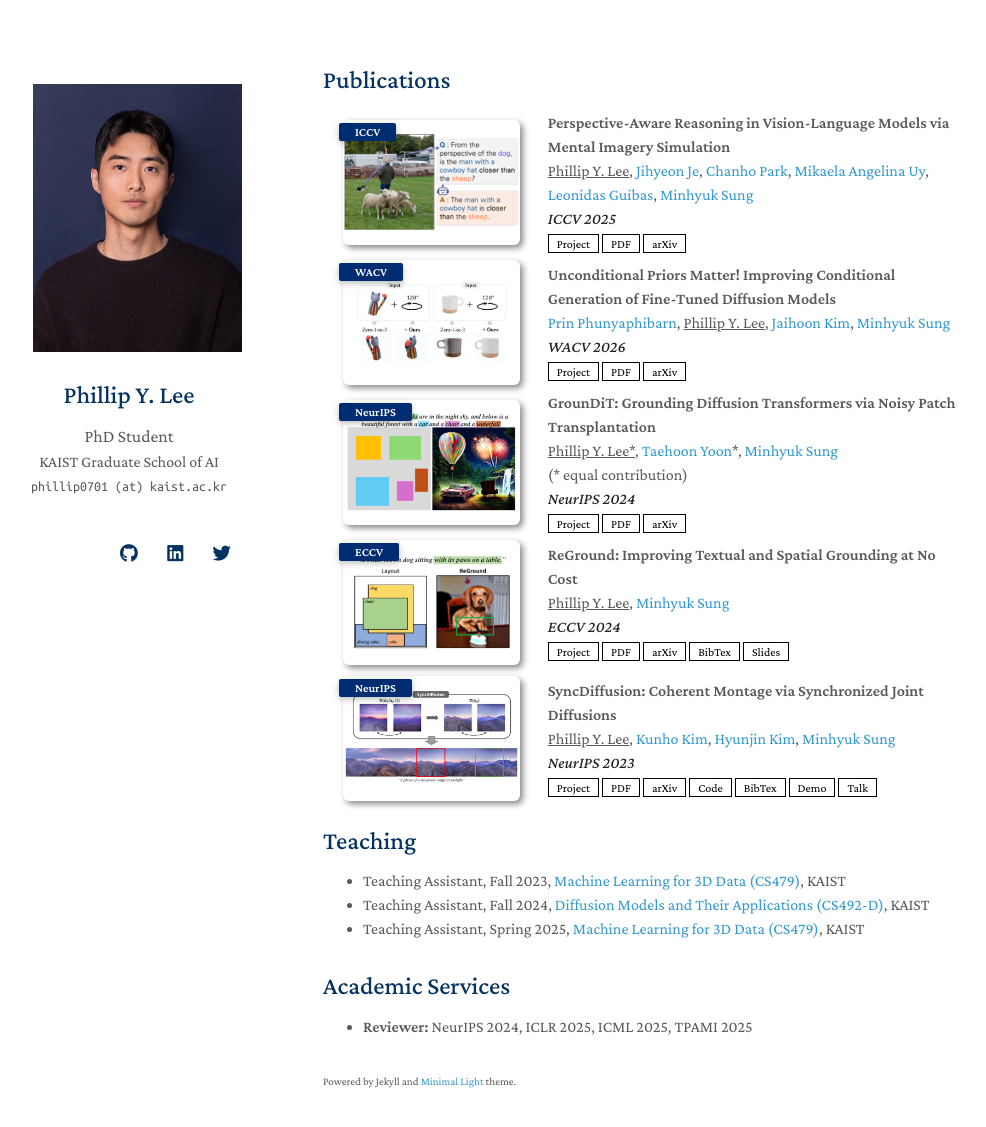
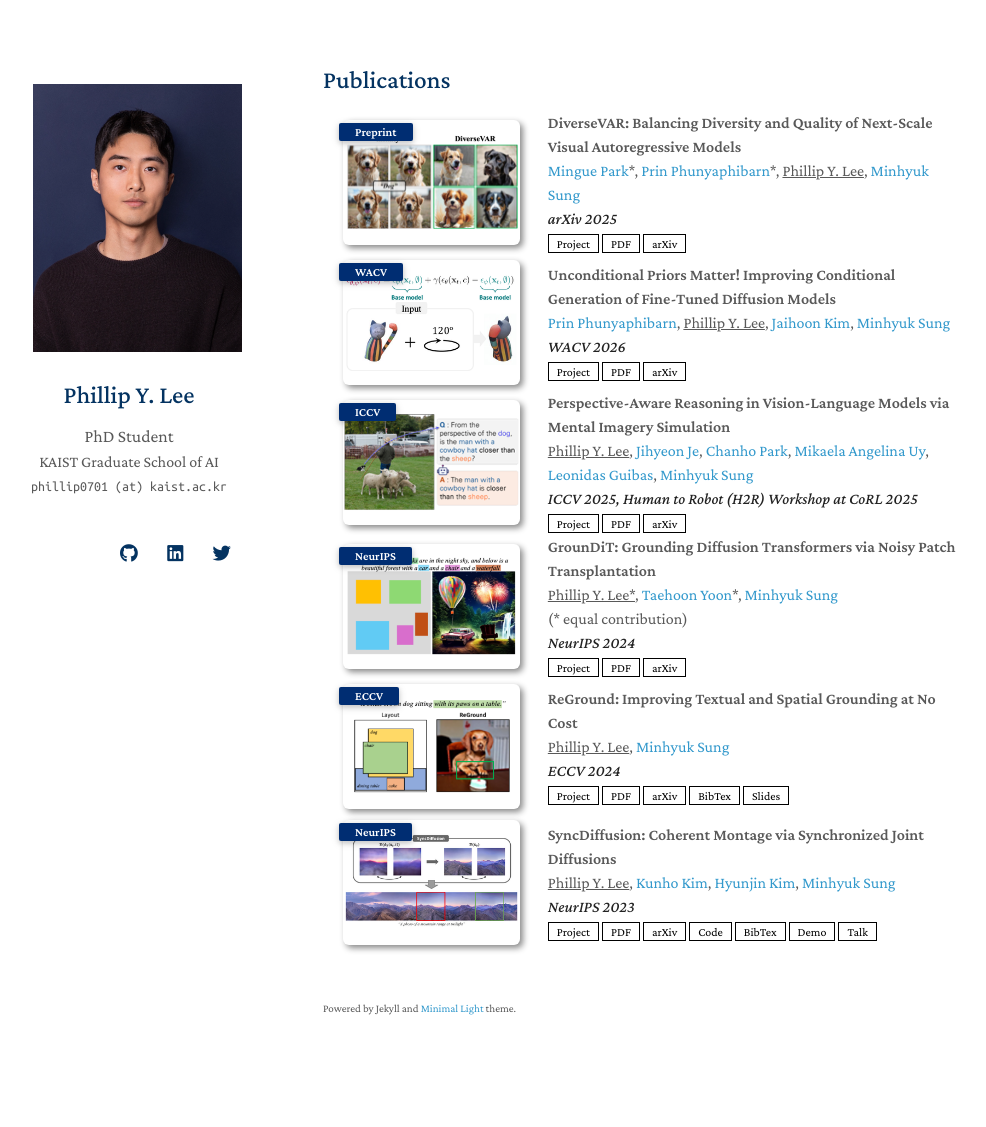
Before and after one commit to phillipinseoul/phillipinseoul.github.io, a Jekyll site: the page publications.html, which Jekyll copies as it is, in a window 1280 px wide and 1162 px high. Shown: the top 1127 px of the window, without its empty margins (147-1133 px from the left). Built offline with Jekyll 4.4.1, drawn with Linux system fonts in a browser that asks for light colours; nearby versions of some CDN libraries; a style sheet for code colours, icons or effects is not loaded.

```diff
--- a/publications.html
+++ b/publications.html
@@ -36,7 +36,6 @@
 
         <!-- <h1>Yuseung "Phillip" Lee</h1> -->
         <h2>Phillip Y. Lee</h2>
-
 
         <position style="font-size:1.10rem;">PhD Student</position>
         <br>
@@ -95,21 +94,20 @@
 <li>
   <div class="pub-row">
     <div class="col-sm-3 abbr" style="position: relative;padding-right: 15px;padding-left: 15px;">
-      <img src="./assets/img/apc_thumbnail.png" class="teaser img-fluid z-depth-1" style="width=100;height=40%" />
-              <abbr class="badge">ICCV</abbr>
+      <img src="./assets/img/diversevar_thumbnail.png" class="teaser img-fluid z-depth-1" style="width=100;height=40%" />
+              <abbr class="badge">Preprint</abbr>
     </div>
     <div class="col-sm-9" style="position:relative;padding-right:15px;padding-left:20px;">
-        <div class="title">Perspective-Aware Reasoning in Vision-Language Models via Mental Imagery Simulation</div>
-        <div class="author"><u>Phillip Y. Lee</u>, <a href="https://jihyeonje.com/">Jihyeon Je</a>, <a href="https://charlieppark.kr/">Chanho Park</a>,
-          <a href="https://mikacuy.github.io/">Mikaela Angelina Uy</a>, <a href="https://geometry.stanford.edu/?member=guibas">Leonidas Guibas</a>, <a href="https://mhsung.github.io/">Minhyuk Sung</a></div>
-        <div class="periodical"><em><strong>ICCV 2025</strong></em>
+        <div class="title">DiverseVAR: Balancing Diversity and Quality of Next-Scale Visual Autoregressive Models</div>
+        <div class="author"><a href="">Mingue Park</a>*, <a href="https://scholar.google.com/citations?user=mmNOk74AAAAJ&hl=en">Prin Phunyaphibarn</a>*, <u>Phillip Y. Lee</u>, <a href="https://mhsung.github.io/">Minhyuk Sung</a></div>
+        <div class="periodical"><em><strong>arXiv 2025</strong></em>
         </div>
       <div class="links">
-        <a href="https://apc-vlm.github.io/" class="btn btn-sm z-depth-0" role="button" target="_blank" style="font-size:12px;">Project</a>
+        <a href="https://unconditional-priors-matter.github.io/" class="btn btn-sm z-depth-0" role="button" target="_blank" style="font-size:12px;">Project</a>
 
-        <a href="https://apc-vlm.github.io/static/Perspective_Aware_Reasoning_Preprint.pdf" class="btn btn-sm z-depth-0" role="button" target="_blank" style="font-size:12px;">PDF</a>
+        <a href="https://unconditional-priors-matter.github.io/static/unconditional-priors-matter.pdf" class="btn btn-sm z-depth-0" role="button" target="_blank" style="font-size:12px;">PDF</a>
 
-        <a href="https://arxiv.org/abs/2504.17207" class="btn btn-sm z-depth-0" role="button" target="_blank" style="font-size:12px;">arXiv</a>
+        <a href="https://arxiv.org/abs/2503.20240" class="btn btn-sm z-depth-0" role="button" target="_blank" style="font-size:12px;">arXiv</a>
 
       </div>
     </div>
@@ -130,6 +128,28 @@
         <a href="https://unconditional-priors-matter.github.io/static/unconditional-priors-matter.pdf" class="btn btn-sm z-depth-0" role="button" target="_blank" style="font-size:12px;">PDF</a>
 
         <a href="https://arxiv.org/abs/2503.20240" class="btn btn-sm z-depth-0" role="button" target="_blank" style="font-size:12px;">arXiv</a>
+
+      </div>
+    </div>
+  </div>
+  <div class="pub-row">
+    <div class="col-sm-3 abbr" style="position: relative;padding-right: 15px;padding-left: 15px;">
+      <img src="./assets/img/apc_thumbnail.png" class="teaser img-fluid z-depth-1" style="width=100;height=40%" />
+              <abbr class="badge">ICCV</abbr>
+    </div>
+    <div class="col-sm-9" style="position:relative;padding-right:15px;padding-left:20px;">
+        <div class="title">Perspective-Aware Reasoning in Vision-Language Models via Mental Imagery Simulation</div>
+        <div class="author"><u>Phillip Y. Lee</u>, <a href="https://jihyeonje.com/">Jihyeon Je</a>, <a href="https://charlieppark.kr/">Chanho Park</a>,
+          <a href="https://mikacuy.github.io/">Mikaela Angelina Uy</a>, <a href="https://geometry.stanford.edu/?member=guibas">Leonidas Guibas</a>, <a href="https://mhsung.github.io/">Minhyuk Sung</a></div>
+          <div class="periodical"><em><strong>ICCV 2025, Human to Robot (H2R) Workshop at CoRL 2025</strong></em></div>
+          <!-- <div class="periodical"><em><strong>ICCV 2025</strong></em></div> -->
+          <!-- <div class="periodical"><em><strong>Human to Robot (H2R) Workshop @ CoRL 2025</strong></em></div> -->
+      <div class="links">
+        <a href="https://apc-vlm.github.io/" class="btn btn-sm z-depth-0" role="button" target="_blank" style="font-size:12px;">Project</a>
+
+        <a href="https://apc-vlm.github.io/static/Perspective_Aware_Reasoning_Preprint.pdf" class="btn btn-sm z-depth-0" role="button" target="_blank" style="font-size:12px;">PDF</a>
+
+        <a href="https://arxiv.org/abs/2504.17207" class="btn btn-sm z-depth-0" role="button" target="_blank" style="font-size:12px;">arXiv</a>
 
       </div>
     </div>
@@ -212,33 +232,6 @@
 <!-- <br /> -->
 
 </ol>
-</div>
-
-<h2 id="services">Teaching</h2>
-
-<ul style="margin:0 0 5px;">
-  <li>Teaching Assistant, Fall 2023, <a href="https://mhsung.github.io/kaist-cs479-fall-2023/">Machine Learning for 3D Data (CS479)</a>, KAIST</li>
-  <li>Teaching Assistant, Fall 2024, <a href="https://mhsung.github.io/kaist-cs492d-fall-2024/">Diffusion Models and Their Applications (CS492-D)</a>, KAIST</li>
-  <li>Teaching Assistant, Spring 2025, <a href="https://mhsung.github.io/kaist-cs479-spring-2025/">Machine Learning for 3D Data (CS479)</a>, KAIST</li>
-</ul>
-
-<br>
-<h2 id="services">Academic Services</h2>
-
-<ul style="margin:0 0 5px;">
-  <li><b>Reviewer:</b> NeurIPS 2024, ICLR 2025, ICML 2025, TPAMI 2025</li>
-</ul>
-
-<!-- <h2 id="services">Services</h2>
-
-<h4 style="margin:0 10px 0;">Conference Reviewers</h4>
-
-<ul style="margin:0 0 5px;">
-  <li><a href="http://cvpr2023.thecvf.com/"><autocolor>IEEE/CVF Conference on Computer Vision and Pattern Recognition (CVPR) 2021-2023</autocolor></a></li>
-  <li><a href="http://iccv2021.thecvf.com/"><autocolor>IEEE/CVF International Conference on Computer Vision (ICCV) 2021</autocolor></a></li>
-  <li><a href="https://eccv2022.ecva.net/"><autocolor>European Conference on Computer Vision (ECCV) 2022</autocolor></a></li>
-</ul> -->
-
       <br>
 
 
```
Also changed, not shown: index.html (+11 -19 lines), assets/img/diversevar_thumbnail.png (added), assets/img/unconditional_thumbnail.png, assets/img/unconditional_thumbnail_v0.png (added), 2 other files.
